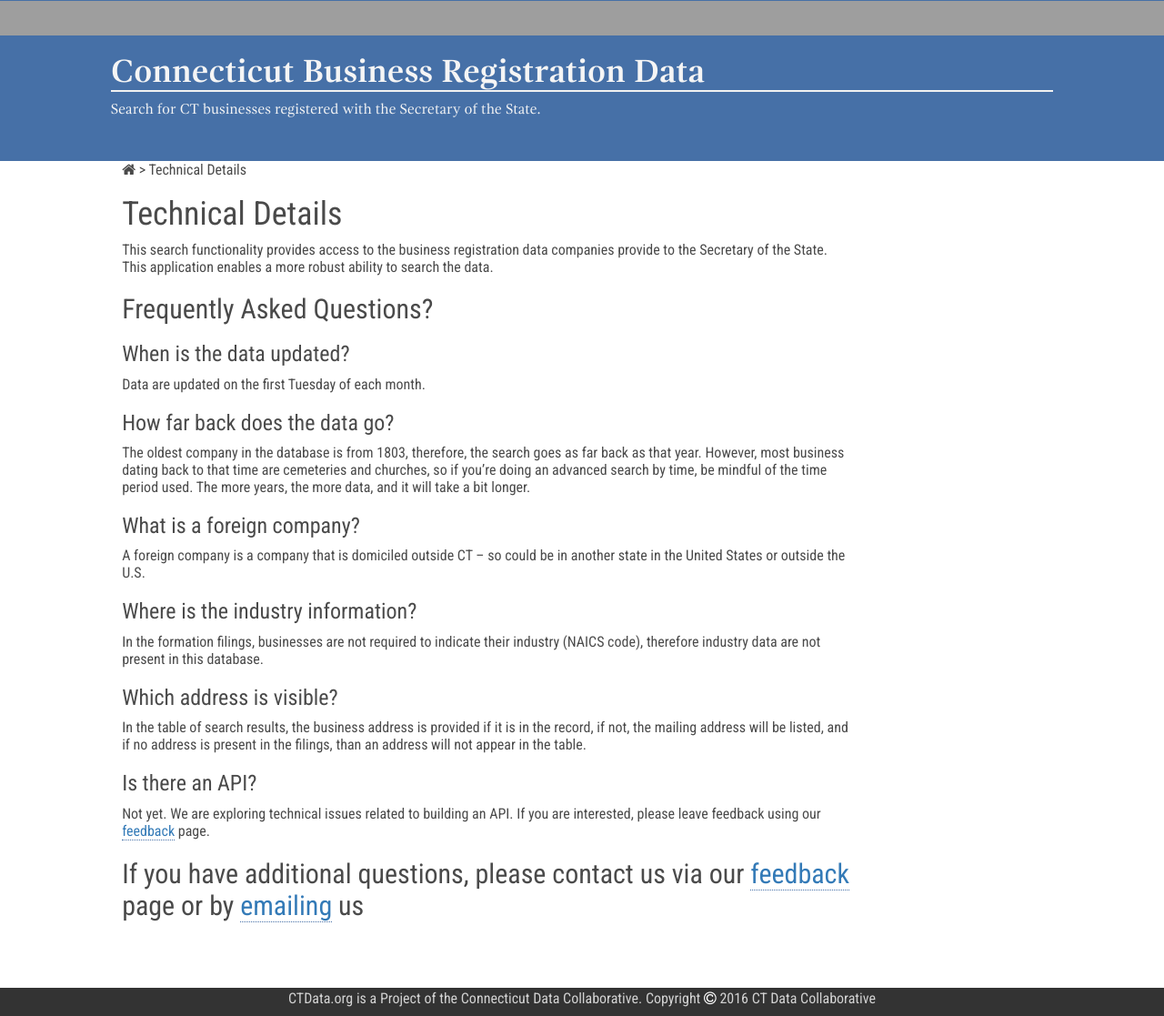
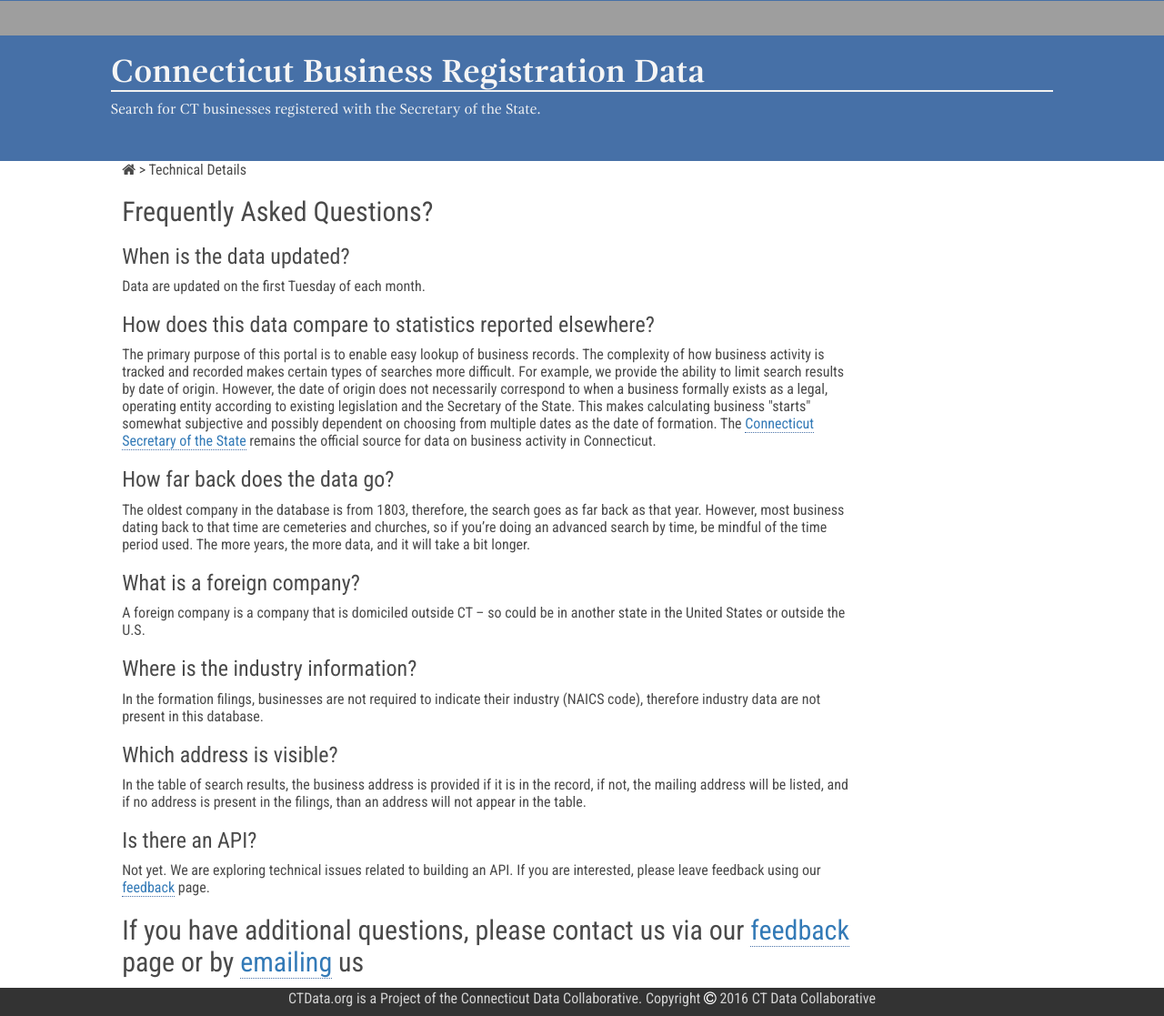
Before and after one commit to CT-Data-Collaborative/ctdata-sots-search, a Flask app: page /technical_details in a window 1280 px wide. Shown: the part 49-1166 px from the top of the page at 91% size. Run offline with Flask 2, Linux system fonts and the light colour scheme; parts of the project's set-up code (start-up, migrations or seed data) failed here and were passed over; some libraries are stand-ins or nearby versions; grey boxes are pictures that could not be loaded.

Commit message:
updated techinical details

```diff
--- a/web/sots/templates/index.html
+++ b/web/sots/templates/index.html
@@ -31,6 +31,8 @@
         </h4>
     </div>
     <div class="col-sm-10 col-lg-7 col-sm-offset-1">
+        <p>Data is updated monthly. For the latest, official information about a given business, please consult the
+        CT Secretary of the State's CONCORD <a class="sots-link" href="http://www.concord-sots.ct.gov/CONCORD/">application</a>.</p>
         <p>To learn more about the data, head over to the <a class="sots-link" href="{{ url_for('technical_details')}}">technical
             details</a> page.</p>
         <p>If you have feedback, suggestions, or requests, please use our <a class="sots-link"
--- a/web/sots/templates/technical_details.html
+++ b/web/sots/templates/technical_details.html
@@ -8,12 +8,17 @@
     {% with current = 'Technical Details' %}
     {% include 'partials/breadcrumbs.html'%}
     {% endwith %}
-        <h1>Technical Details</h1>
-        <p>This search functionality provides access to the business registration data companies provide to the
-            Secretary of the State. This application enables a more robust ability to search the data.</p>
     <h2>Frequently Asked Questions?</h2>
     <h3>When is the data updated?</h3>
     <p>Data are updated on the first Tuesday of each month.</p>
+    <h3>How does this data compare to statistics reported elsewhere?</h3>
+    <p>The primary purpose of this portal is to enable easy lookup of business records. The complexity of how business
+        activity is tracked and recorded makes certain types of searches more difficult. For example, we provide the ability
+        to limit search results by date of origin. However, the date of origin does not necessarily correspond to when a
+        business formally exists as a legal, operating entity according to existing legislation and the Secretary of the State.
+        This makes calculating business "starts" somewhat subjective and possibly dependent on choosing from multiple
+        dates as the date of formation. The <a class="sots-link" href="">Connecticut Secretary of the State</a> remains
+        the official source for data on business activity in Connecticut.</p>
     <h3>How far back does the data go?</h3>
     <p>The oldest company in the database is from 1803, therefore, the search goes as far back as that year.
         However, most business dating back to that time are cemeteries and churches, so if you’re doing an
```
Lines whose indentation alone changed are shown as unchanged.
